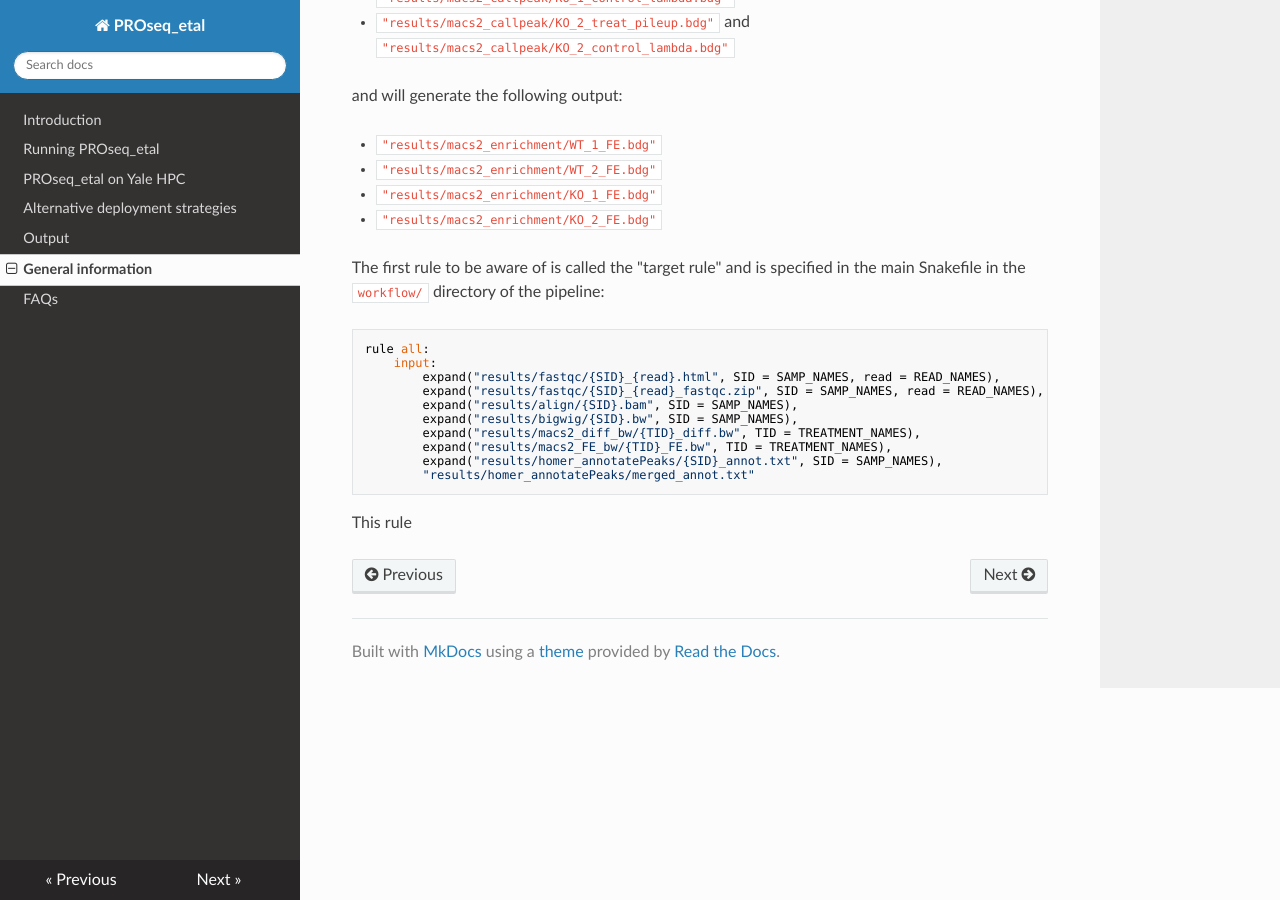
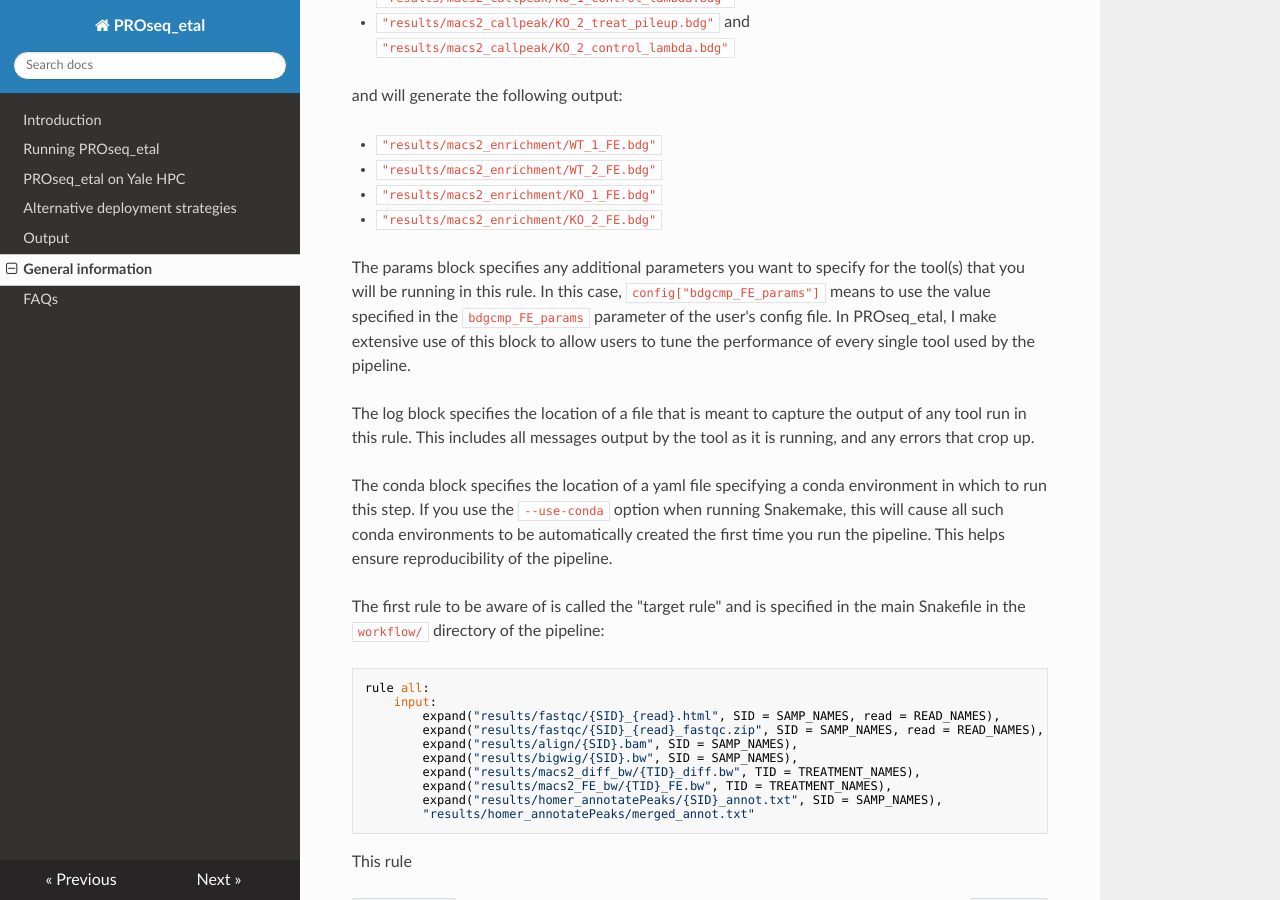
Before and after one commit to isaacvock/PROseq_etal, an MkDocs documentation site: the page built from docs/pragmatism.md, in a window 1280 px wide and 900 px high, scrolled down 3255 px. Built offline with MkDocs 1.6.1, drawn with Linux system fonts in a browser that asks for light colours; nearby versions of some CDN libraries.

Commit message:
More info about Snakemake rules

```diff
--- a/docs/pragmatism.md
+++ b/docs/pragmatism.md
@@ -89,6 +89,12 @@ and will generate the following output:
 * `"results/macs2_enrichment/KO_1_FE.bdg"`
 * `"results/macs2_enrichment/KO_2_FE.bdg"`
 
+The params block specifies any additional parameters you want to specify for the tool(s) that you will be running in this rule. In this case, `config["bdgcmp_FE_params"]` means to use the value specified in the `bdgcmp_FE_params` parameter of the user's config file. In PROseq_etal, I make extensive use of this block to allow users to tune the performance of every single tool used by the pipeline.
+
+The log block specifies the location of a file that is meant to capture the output of any tool run in this rule. This includes all messages output by the tool as it is running, and any errors that crop up.
+
+The conda block specifies the location of a yaml file specifying a conda environment in which to run this step. If you use the `--use-conda` option when running Snakemake, this will cause all such conda environments to be automatically created the first time you run the pipeline. This helps ensure reproducibility of the pipeline.
+
 
 
 The first rule to be aware of is called the "target rule" and is specified in the main Snakefile in the `workflow/` directory of the pipeline:
```
